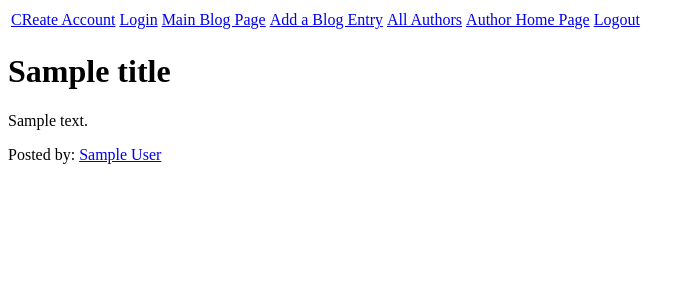
After one commit to CrossbreedSarah/blogz1, a Flask app: template templates/individual_blog.html in a window 1280 px wide. The commit adds this page. Shown: the top 300 px of the page, without its empty margins (0-695 px from the left). Run offline with Flask 2, Linux system fonts and the light colour scheme; the visitor is signed in with stand-in values (Sample User, id 1); tables that the repository leaves empty hold one stand-in row (values such as "Sample post"); the template is opened without the code that fills it: most values are stand-ins (such as "Sample title", 1, 10 or a date in 2020).

Commit message:
finished blogz

```diff
--- a/main.py
+++ b/main.py
@@ -3,7 +3,7 @@ from flask_sqlalchemy import SQLAlchemy
 
 app = Flask(__name__)
 app.config['DEBUG'] = True
-app.config['SQLALCHEMY_DATABASE_URI']= 'mysql+pymysql://build-a-blog:sarah@localhost:8889/build-a-blog'
+app.config['SQLALCHEMY_DATABASE_URI']= 'mysql+pymysql://blog:sarah@localhost:8889/blog'
 app.config['SQLALCHEMY_ECHO'] = True
 db = SQLAlchemy(app)
 app.secret_key = 'kj4nkj45kjn6jn89'
@@ -14,7 +14,7 @@ class Blog(db.Model):
     body = db.Column(db.String(1000))
     owner_id = db.Column(db.Integer, db.ForeignKey('user.id'))
 
-    def __init__(self, title, body):
+    def __init__(self, title, body, owner):
         self.title = title
         self.body = body
         self.owner = owner
@@ -26,48 +26,122 @@ class User(db.Model):
     password = db.Column(db.String(200))
     blogs = db.relationship('Blog', backref='owner')
 
-    def __init__(self, email, password):
+    def __init__(self, username, password):
         self.username = username
         self.password = password
 
+    def __repr__(self):
+        return str(self.username)
+
 @app.before_request
 def require_login():
-    allowed_routes = ['login', 'register']
-    if request.endpoint not in allowed_routes and 'username' not in session:
-    return redirect('/login')
+    allowed_routes = ['login', 'login', 'index', 'blog', 'individual_blog']
+    if request.endpoint not in allowed_routes:
+        if 'user' not in session:
+            return redirect('/login')
 
 @app.route('/login', methods=['POST', 'GET'])
 def login():
+
+    username = ""
+    password = ""
+    username_error = ""
+    password_error = ""
+
+    if request.method == 'POST':
+        username = request.form['username']
+        password = request.form['password']
+        user = User.query.filter_by(username=username).first()
+
+        if user and user.password == password:
+            session['user'] = user.id
+            return redirect("/new_post?id=" + str(user.id))
+        if not user or username == ' ':
+            username_error = "Please enter a valid username."
+            return render_template('login.html', username_error=username_error)
+        else:
+            password_error = "Please enter a valid password."
+            return render_template('/login.html', password_error=password_error, username=username)
+        return render_template("login.html", username_error=username_error, password_error=password_error)
+
+    else:
+        return render_template("login.html")
+
+@app.route('/signup', methods = ['POST', 'GET'])
+def register():
+
+    username = ""
+    password = ""
+    verify = ""
+    username_error = ""
+    password_error = ""
+    verify_error = ""
+    #existing_user = User.query.filter_by(username=username).first()
 
     if request.method == 'POST':
         username = request.form['username']
         password = request.form['password']
         verify = request.form['verify']
-        if user and user.password == password:
-            session['username'] = username
-            flash("Logged In")
-            return redirect('/blog')
-        else:
-            flash('User password incorrect, or user does not exist', 'error')
-    return render template('login.html')
 
 
-@app.route('/new_post', methods=['GET', 'POST'])
-def add_entry():
-
-    username = User.query.filter_by(username=username).first()
+        if len(username) < 3 or len(username) > 20 or " " in username:
+            username_error = 'Not a valid username'
+        #elif existing_user:
+        #    username_error = "Username already exists"
 
 
-    if request.method == 'GET':
-        return render_template('new_post.html')
+        if len(password) <3 or len(password) >20 or " " in password:
+            password_error = 'Please enter a password between 3 and 20 characters.'
+
+        if verify == ' ' or password != verify:
+            verify ==''
+            verify_error = "Passwords must match."
+
+        if not username_error and not password_error and not verify_error:
+            new_user=User(username, password)
+            db.session.add(new_user)
+            db.session.commit()
+            session['user'] = new_user.id
+            return redirect("/new_post?id=" + str(new_user.id))
+        else:
+            return render_template('signup.html', username=username,
+            username_error=username_error, password_error=password_error,
+            verify_error=verify_error)
+
+    else:
+        return render_template("signup.html")
+
+    #if not existing_user:
+     #   new_user = User(username, password)
+      #  db.session.add(new_user)
+      #  db.session.commit()
+      #  session['username'] = username
+      #  return redirect('/blog')
+
+    #else:
+
+    #    return "<h1>Duplicate User</h1>"    # user better response message
+
+    #return render_template('signup.html', username=username)
+
+@app.route('/single_user')
+def home():
+    current_user = ''
+    user_posts = ''
+    if 'user' in session:
+        blogs = Blog.query.filter_by(owner_id=session['user']).all()
+        return render_template("single_user.html", blogs=blogs)
+
+@app.route('/new_post', methods=['GET', 'POST'])
+def new_post():
+    title_error = ""
+    body_error = ""
+    title =""
+    body = ""
 
     if request.method == 'POST':
         title = request.form['title']
         blog = request.form['body']
-        user_id = request.form['user_id']
-        title_error = ""
-        body_error = ""
-        user_error = ""
 
         if len(title)< 3:
             title_error = "You need a longer title"
@@ -76,83 +150,42 @@ def add_entry():
             body_error = "You need to write a longer post"
 
         if not title_error and not body_error:
-            new_blog = Blog(title, blog)
-            db.session.add(new_blog)
+            owner_id = session['user']
+            blog = Blog(title, body, owner_id)
+            db.session.add(blog)
             db.session.commit()
-            query_url = "/blog?id=" + str(new_blog.id)
-            return redirect(query_url)
+            return redirect("/individual_blog?id=" + str(blog.id))
 
         else:
-            return render_template('new_post.html',
+            return render_template('new_post.html', title=title, body=body,
             title_error=title_error, body_error=body_error)
-
-
-
-@app.route('/signup', methods = ['POST', 'GET'])
-def signup():
-    if request.method = 'POST':
-        username = request.form['username']
-        password = request.form['password']
-        verify = request.form['verify']
-        username = ""
-        password = ""
-        verify = ""
-
-    if len(username) < 3 or len(username) > 20 or " " in username:
-       username_error = 'Not a valid username'
-
-
-    if len(password) <3 or len(password) >20 or " " in password:
-        pwd_error = 'Please enter a password between 3 and 20 characters.'
-
-    if validatepassword is "":
-        pwdval_error = "Enter a valid password."
-
-    elif validatepassword != password:
-        pwdval_error = 'Passwords do not match.'
-
-    if not username_error and not pwd_error and not pwdval_error:
-        return render_template('blog.html', username=username)
-    else:
-        return render_template('base.html', username=username, username_error=username_error, pwd_error=pwd_error,
-        pwdval_error=pwdval_error)
-
-    existing_user = User.querry.filter_by(username=username).first()
-
-    if not existing_user:
-        new_user = User(username, password)
-        db.session.add(new_user)
-        db.session.commit()
-        session['username'] = username
-        return redirect('/blog')
-
-    else:
-
-        return <h1>Duplicate User</h1>    # user better response message
-
-    return render_template('login.html')
 
 @app.route('/logout')
 def logout():
-    del session['username']
-    return redirect('/login.html')
+    del session['user']
+    return redirect('/blog.html')
 
-@app.route('/blog', methods = ['GET'])
+@app.route('/individual_blog', methods = ['GET'])
+def individual_blog():
+    blog_id=request.args.get('id')
+    blog = Blog.query.filter_by(id=blog_id).first()
+    title = blog.titlebody = blog.body
+    author = blog.owner
+    return render_template("individual_blog.html", title=title, body=body, author=author)
+
+@app.route('/blog', methods=['POST', 'GET'])
+def blogs():
+    blog_id = request.args.get('blog.id')
+    user_id = request.args.get('user.id')
+    if blog_id:
+        posts = Blog.query.filter_by(id=blog_id).all()
+        return render_template('blog.html', all_blogs=blogs)
+    return render_template("blog.html", all_blogs=Blog.query.all())
+
+@app.route('/', methods=[''])
 def index():
-    owner = User.query.filter_by(username=session['username']).first()
-
-    if request.args:
-        blog_id = request.args.get("id")
-        blog = Blog.query.get(blog_id)
-        db.session.add(blog)
-        db.session.commit()
-
-        return render_template('entry.html', blog=blog)
-
-    else:
-        blogs = Blog.query.all()
-
-        return render_template('blog.html', blogs=blogs)
+    users=User.query.all()
+    return render_template('index.html', users = users)
 
 
 if __name__ == '__main__':
--- a/templates/base.html
+++ b/templates/base.html
@@ -1,10 +1,7 @@
 <!doctype html>
 <html>
 <head>
-
-        <h1><a href="/blog">Build a Blog</a></h1>
-        <a href="/new_post" >New Post</a>
-
+    <title>Blogz</title>
     <style>
         .error {
             color: red;
@@ -12,12 +9,17 @@
     </style>
 </head>
 <body>
-        <div>
-            <a href="/logout">log out</a>
-        </div>
-
-        {% block content %}
-        {% endblock %}
+        <table>
+            <td><a href="/signup">CReate Account</a></td>
+            <td><a href="/login">Login</a></td>
+            <td><a href="/blog">Main Blog Page</a></td>
+            <td><a href="/new_post">Add a Blog Entry</a></td>
+            <td><a href="/">All Authors</a></td>
+            <td><a href="/single_user">Author Home Page</a></td>
+            <td><a href="/logout">Logout</a></td>
+        </table>
 
     </body>
 </html>
+{% block content %}
+{% endblock %}
--- /dev/null
+++ b/templates/individual_blog.html
@@ -0,0 +1,7 @@
+{% extends "base.html" %}
+
+{% block content %}
+    <h1>{{title}}</h1>
+    <p>{{body}}</p>
+    <p class='user'>Posted by: <a href="/blog?userid={{author.id}}">{{author}}</a></p>
+{% endblock %}
```
Also changed, not shown: templates/blog.html (+5 -3 lines), templates/entry.html (deleted, +0 -7 lines), templates/index.html (added, +12 -0 lines), templates/login.html (+19 -16 lines), templates/logout.html (added, +16 -0 lines), templates/new_post.html (+20 -15 lines), templates/signup.html (+23 -19 lines), templates/singel_user.html (added, +15 -0 lines). Lines whose indentation alone changed are shown as unchanged.
